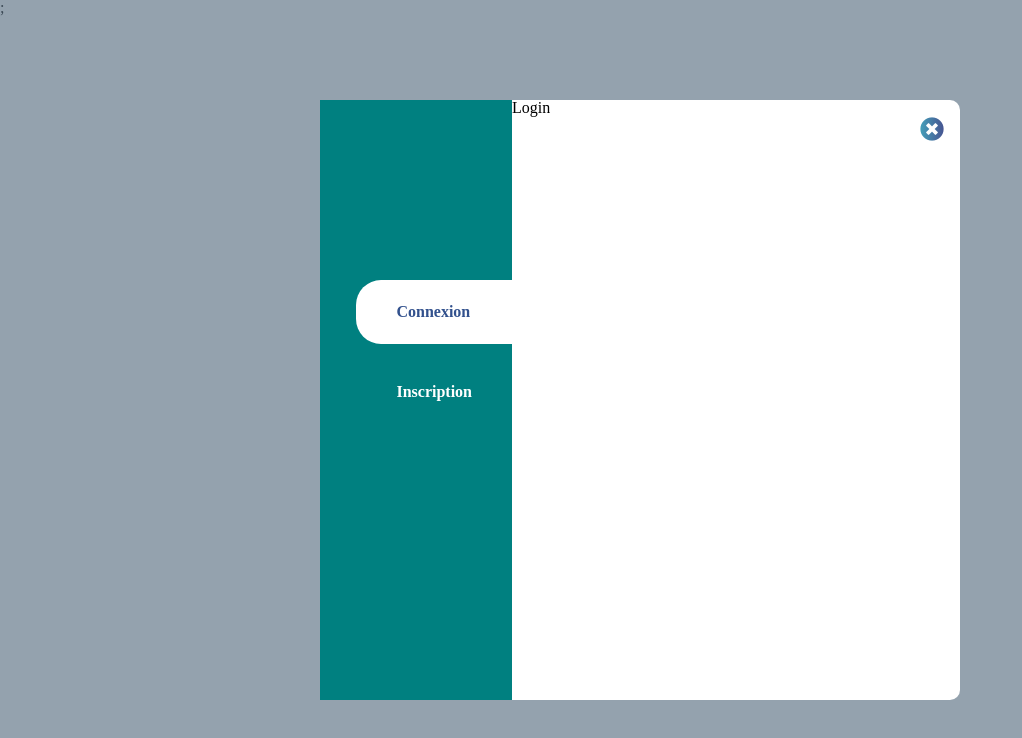
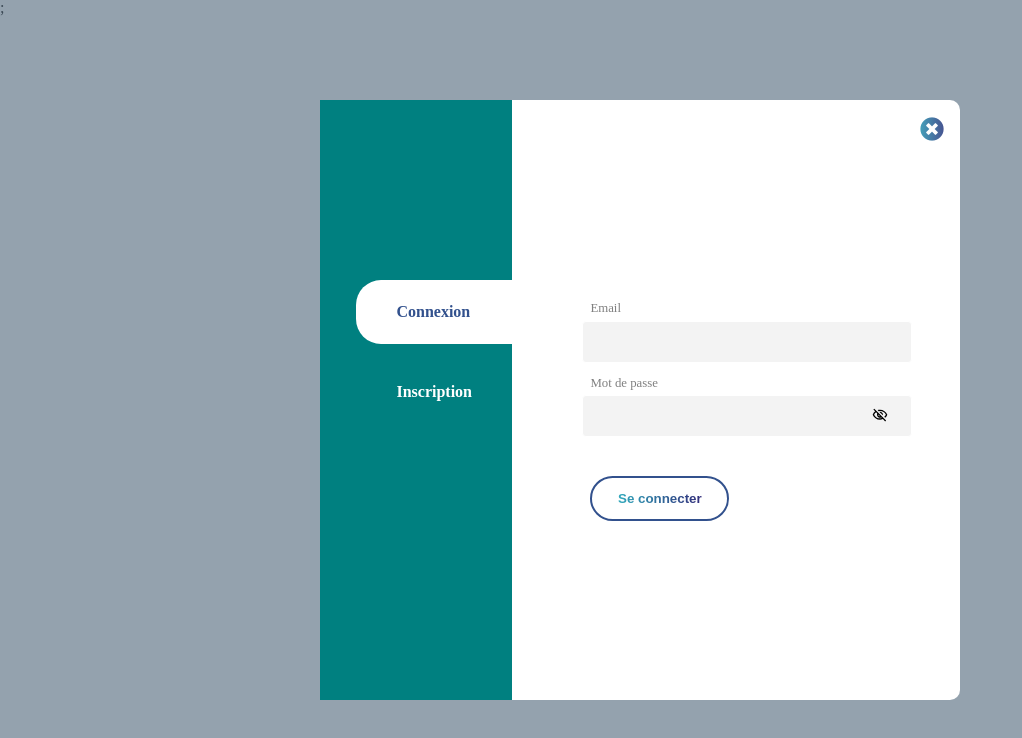
Before and after one commit to Hugo-Latreille/QuasiQuiz-Front, a React (Vite) app: page /login in a window 1280 px wide. Both pictures are taken after a click on the element "Connexion". Shown: the top 738 px of the page, without its empty margins (0-1022 px from the left). Built offline with nearby package versions, Linux system fonts and the light colour scheme; a web font is replaced by a local one.

Commit message:
:rocket:feat: Login component

```diff
--- a/src/Pages/Connexion/Connexion.jsx
+++ b/src/Pages/Connexion/Connexion.jsx
@@ -37,7 +37,7 @@ const Connexion = () => {
 					>
 						<i className="fas fa-times-circle"></i>
 					</button>
-					{isLoggingActive && <Login />}
+					{isLoggingActive && <Login setIsLoggingActive={setIsLoggingActive} />}
 					{!isLoggingActive && (
 						<Register setIsLoggingActive={setIsLoggingActive} />
 					)}
--- a/src/Pages/Connexion/Login.jsx
+++ b/src/Pages/Connexion/Login.jsx
@@ -1,7 +1,61 @@
-import React from "react";
+import { useState } from "react";
+import { MdOutlineVisibility, MdOutlineVisibilityOff } from "react-icons/md";
+import Input from "../../Components/Input/Input";
+import "./Login.scss";
 
 const Login = () => {
-	return <div>Login</div>;
+	const [email, setEmail] = useState("");
+	const [password, setPassword] = useState("");
+	const [passwordVisibility, setPasswordVisibility] = useState(false);
+
+	return (
+		<div className="login-container">
+			<form className="login-form">
+				<div className="login-form-inputs">
+					<div className="form">
+						<Input
+							name="email"
+							value={email}
+							setValue={setEmail}
+							label="Email"
+							type="email"
+							required={true}
+						/>
+						<Input
+							name="password"
+							value={password}
+							setValue={setPassword}
+							label="Mot de passe"
+							type={passwordVisibility ? "text" : "password"}
+							required={true}
+						/>
+						<div
+							className="toggle_eye"
+							onClick={() => setPasswordVisibility(!passwordVisibility)}
+						>
+							{passwordVisibility ? (
+								<MdOutlineVisibility />
+							) : (
+								<MdOutlineVisibilityOff />
+							)}
+						</div>
+					</div>
+				</div>
+				<div className="login-form-buttons">
+					<button type="submit" className="main-button-colored">
+						Se connecter
+					</button>
+
+					{/* <Link
+						to={"../forgotpassword"}
+						className="third-button-colored width-100"
+					>
+						Mot de passe oublié ?
+					</Link> */}
+				</div>
+			</form>
+		</div>
+	);
 };
 
 export default Login;
--- a/src/Pages/Connexion/Login.scss
+++ b/src/Pages/Connexion/Login.scss
@@ -0,0 +1,92 @@
+@use "./../../styles/vars";
+
+.login-container {
+	margin: 3.4rem;
+	height: 100%;
+	margin: auto;
+	display: flex;
+	flex-direction: column;
+	justify-content: center;
+}
+
+.login-form {
+	padding-top: 3rem;
+	margin: 2rem;
+
+	&-buttons {
+		display: flex;
+		flex-wrap: wrap;
+		align-items: baseline;
+		width: 80%;
+		margin: auto;
+	}
+}
+
+.form {
+	width: 80%;
+	position: relative;
+	margin: auto;
+	.form-group {
+		position: relative;
+
+		.label {
+			color: vars.$grey;
+			font-size: 0.8rem;
+			position: absolute;
+			top: -17px;
+			left: 8px;
+			pointer-events: none;
+			transition: 0.5s;
+		}
+		input {
+			width: 100%;
+			margin-top: 0.1rem;
+			height: 2.5rem;
+			padding: 0px 10px;
+			font-size: 16px;
+			font-family: "Open Sans", sans-serif;
+			background-color: #f3f3f3;
+			border: 0;
+			outline: none;
+			border-radius: 4px;
+			border: 1px solid white;
+			margin-bottom: 31px;
+			transition: 0.5s;
+
+			&:focus ~ .label {
+				color: vars.$primaryColor;
+				transform: translateX(15px) translateY(10px);
+				font-size: 1rem;
+				padding: 0;
+				background-color: transparent;
+				border-left: 1px solid #33658f;
+				border-right: 1px solid #33658f;
+			}
+
+			&:focus {
+				border-bottom: 2px solid #33658f;
+			}
+		}
+	}
+}
+
+.toggle_eye {
+	position: absolute;
+	top: 5.5rem;
+	right: 0.1rem;
+}
+
+.main-button-colored {
+	color: white;
+	border: solid 2px #32518d;
+	font-weight: bolder;
+	padding: 0.8rem 1.6rem;
+	border-radius: 25px;
+	background-color: transparent;
+	background: vars.$linearGradient;
+	-webkit-background-clip: text;
+	background-clip: text;
+	-webkit-text-fill-color: transparent;
+	margin: 0.5rem;
+	cursor: pointer;
+}
--- a/src/Pages/Connexion/Register.jsx
+++ b/src/Pages/Connexion/Register.jsx
@@ -17,7 +17,6 @@ const Register = ({ setIsLoggingActive }) => {
 		<div className="register-container">
 			<div className="content ">
 				<form className="form">
-					<div className="inputs-container">
 					<Input
 						name="pseudo"
 						value={pseudo}
@@ -26,7 +25,7 @@ const Register = ({ setIsLoggingActive }) => {
 						required={true}
 						setValue={setPseudo}
 					/>
-					</div>
+
 					<Input
 						name="email"
 						value={email}
```
Lines whose indentation alone changed are shown as unchanged.
